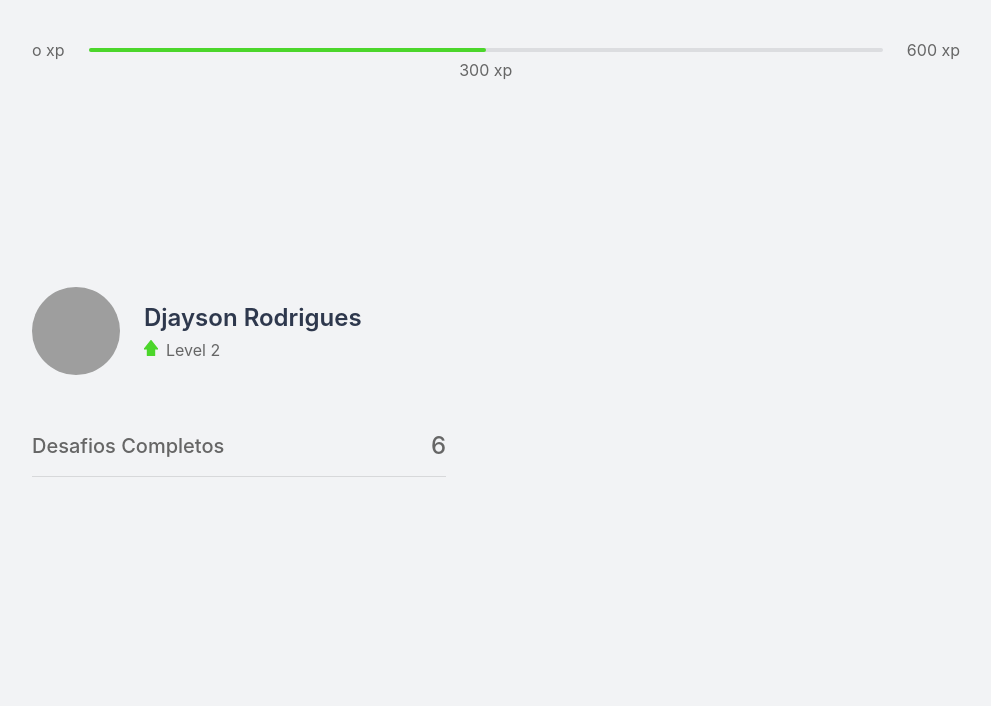
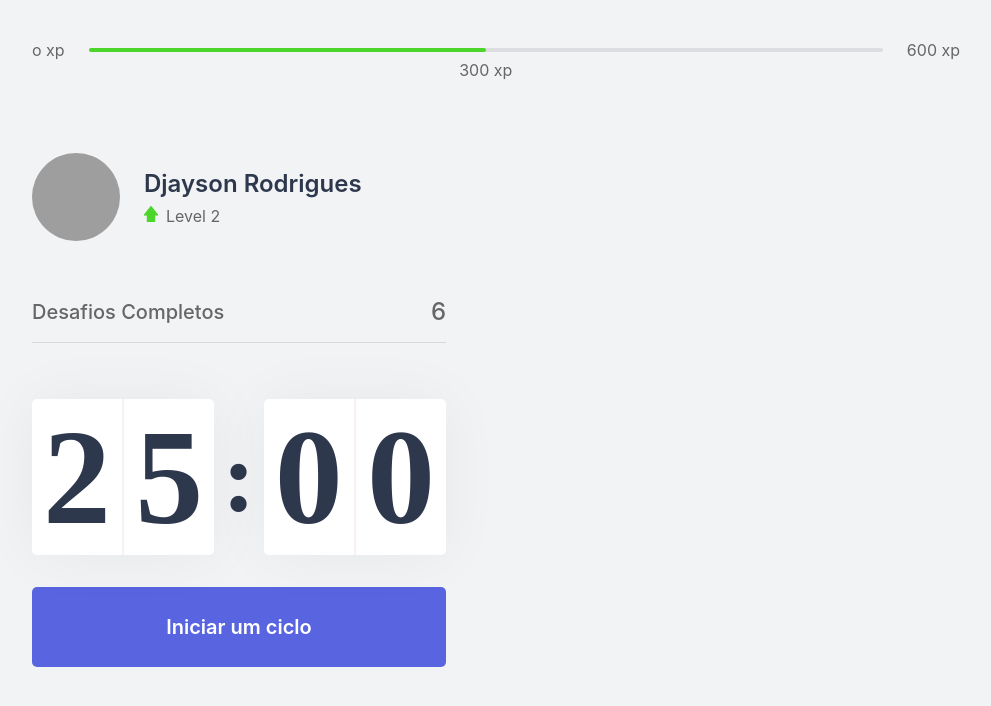
Before and after one commit to Djaysson/moveit-dev, a Next.js app: page / in a window 1280 px wide. Shown: the top 706 px of the page, without its empty margins (144-1135 px from the left). Built offline with nearby package versions, Linux system fonts and the light colour scheme; grey boxes are pictures that could not be loaded.

Commit message:
Creation of the countdown component interface

```diff
--- /dev/null
+++ b/src/components/Countdown.tsx
@@ -0,0 +1,22 @@
+import styles from '../styles/components/Countdown.module.css';
+
+export function Countdown() {
+  return (
+    <div>
+      <div className={styles.countdownContainer}>
+        <div>
+          <span>2</span>
+          <span>5</span>
+        </div>
+        <span>:</span>
+        <div>
+          <span>0</span>
+          <span>0</span>
+        </div>
+      </div>
+      <button type="button" className={styles.countdownButton}>
+        Iniciar um ciclo
+      </button>
+    </div>
+  )
+}
--- a/src/pages/_document.tsx
+++ b/src/pages/_document.tsx
@@ -5,6 +5,7 @@
     return (
       <Html>
         <Head>
+          <link rel="shortcut icon" href="favicon.png" type="image/png" />
           <link rel="preconnect" href="https://fonts.gstatic.com" />
           <link href="https://fonts.googleapis.com/css2?family=Inter:wght@400;500;600&family=Rajdhani:wght@600&display=swap"
             rel="stylesheet" />
--- a/src/pages/index.tsx
+++ b/src/pages/index.tsx
@@ -1,17 +1,24 @@
 import { CompletedChallenges } from "../components/CompletedChallenges";
+import { Countdown } from "../components/Countdown";
 import { ExperienceBar } from "../components/ExperienceBar";
 import { Profile } from '../components/Profile';
+
+import Head from 'next/head';
 
 import styles from '../styles/pages/home.module.css';
 
 export default function Home() {
   return (
     <div className={styles.container}>
+      <Head>
+        <title>Inicio | moveit-dev</title>
+      </Head>
       <ExperienceBar />
       <section>
         <div>
           <Profile />
           <CompletedChallenges />
+          <Countdown />
         </div>
         <div>
 
--- /dev/null
+++ b/src/styles/components/Countdown.module.css
@@ -0,0 +1,50 @@
+.countdownContainer{
+ display: flex;
+ align-items: center;
+ font-family: Rajdhani;
+ font-weight: 600;
+ color: var(--title);
+}
+.countdownContainer > div{
+ flex: 1;
+ display: flex;
+ align-items: center;
+ justify-content: space-evenly;
+ background: var(--white);
+ box-shadow: 0 0 60px rgba(0,0,0,0.05);
+ border-radius: 5px;
+ font-size: 8.5rem;
+ text-align: center;
+}
+.countdownContainer > div span{
+ flex: 1;
+}
+.countdownContainer > div span:first-child{
+border-right: 1px solid #f8f1f3;
+}
+.countdownContainer > div span:last-child{
+border-left: 1px solid #f8f1f3;
+}
+.countdownContainer > span{
+ font-size: 6.25rem;
+ margin: 0 0.5rem;
+}
+.countdownButton{
+  width: 100%;
+  height: 5rem;
+  margin-top: 2rem;
+  display: flex;
+  align-items: center;
+  justify-content: center;
+  border: 0;
+  border-radius: 5px;
+  background: var(--blue);
+  color: var(--white);
+  font-size: 1.25rem;
+  font-weight: 600;
+  transition: background-color 0.2s;
+}
+.countdownButton:hover{
+  background: var(--blue-dark);
+
+}
```
